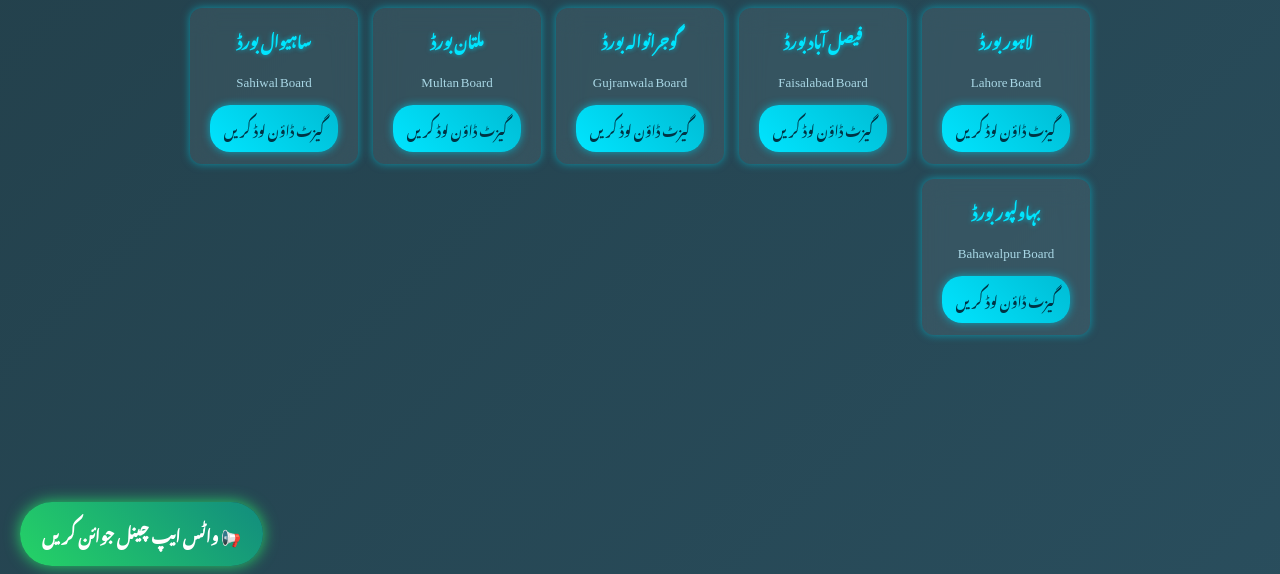
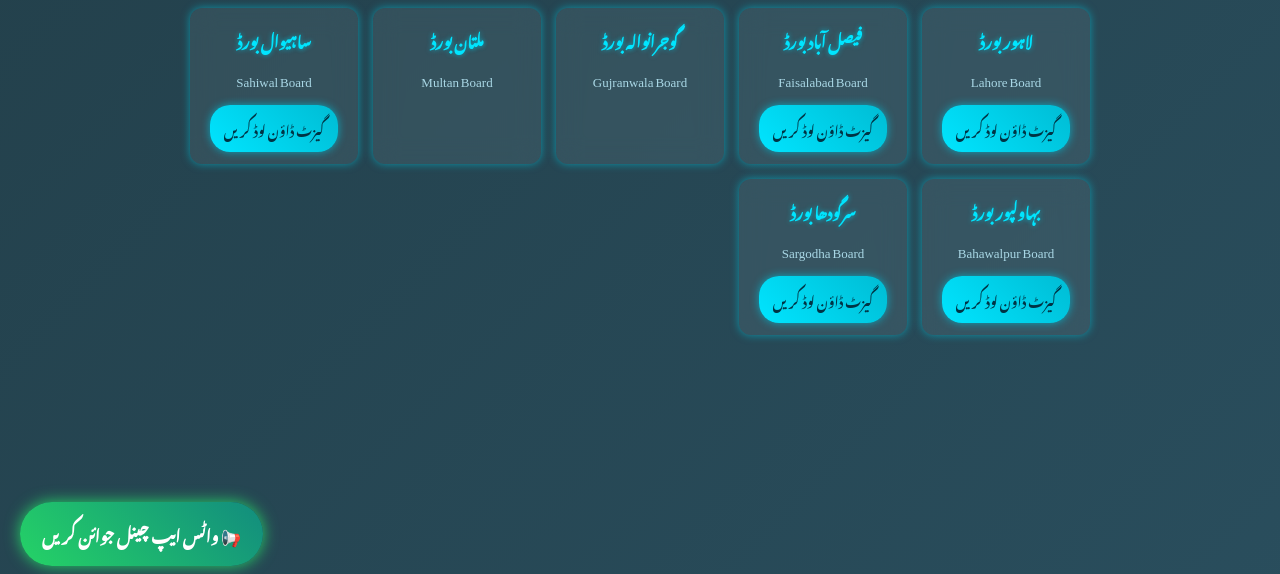
Before and after one commit to abdullahasad491326/METRIC-RESULT-2025, a plain HTML site: page index.html in a window 1280 px wide. Shown: the part 226-800 px from the top of the page. Drawn offline with Linux system fonts and the light colour scheme; a web font is replaced by a local one.

Commit message:
Update index.html

```diff
--- a/index.html
+++ b/index.html
@@ -143,27 +143,30 @@
     <div class="card">
       <div class="board-name">فیصل آباد بورڈ</div>
       <div class="board-name-eng">Faisalabad Board</div>
-      <a class="download-btn" href="https://example.com/faisalabad" target="_blank" rel="noopener noreferrer">گیزٹ ڈاؤن لوڈ کریں</a>
+      <a class="download-btn" href="https://drive.google.com/file/d/1g3zbtbqt0SpjlHHprTonVg9oOTkEi1Af/view?usp=drivesdk" target="_blank" rel="noopener noreferrer">گیزٹ ڈاؤن لوڈ کریں</a>
     </div>
     <div class="card">
       <div class="board-name">گوجرانوالہ بورڈ</div>
       <div class="board-name-eng">Gujranwala Board</div>
-      <a class="download-btn" href="https://example.com/gujranwala" target="_blank" rel="noopener noreferrer">گیزٹ ڈاؤن لوڈ کریں</a>
     </div>
     <div class="card">
       <div class="board-name">ملتان بورڈ</div>
       <div class="board-name-eng">Multan Board</div>
-      <a class="download-btn" href="https://example.com/multan" target="_blank" rel="noopener noreferrer">گیزٹ ڈاؤن لوڈ کریں</a>
     </div>
     <div class="card">
       <div class="board-name">ساہیوال بورڈ</div>
       <div class="board-name-eng">Sahiwal Board</div>
-      <a class="download-btn" href="https://example.com/sahiwal" target="_blank" rel="noopener noreferrer">گیزٹ ڈاؤن لوڈ کریں</a>
+      <a class="download-btn" href="https://drive.google.com/file/d/1j237QYQt_Jkvq369_XxNCH2LTSyfTe1B/view?usp=drivesdk" target="_blank" rel="noopener noreferrer">گیزٹ ڈاؤن لوڈ کریں</a>
     </div>
     <div class="card">
       <div class="board-name">بہاولپور بورڈ</div>
       <div class="board-name-eng">Bahawalpur Board</div>
       <a class="download-btn" href="https://drive.google.com/file/d/1O4OZuBwqxsf_wFnsWkNKm0FEf3r9GvaZ/view?usp=sharing" target="_blank" rel="noopener noreferrer">گیزٹ ڈاؤن لوڈ کریں</a>
+    </div>
+    <div class="card">
+      <div class="board-name">سرگودھا بورڈ</div>
+      <div class="board-name-eng">Sargodha Board</div>
+      <a class="download-btn" href="https://drive.google.com/file/d/1rXQ0B2ORK8WuRxFlLJZlUEjOBqy-Oz0J/view?usp=drivesdk" target="_blank" rel="noopener noreferrer">گیزٹ ڈاؤن لوڈ کریں</a>
     </div>
   </div>
 
@@ -174,4 +177,4 @@
   </div>
 
 </body>
-        </html>
+</html>
```
